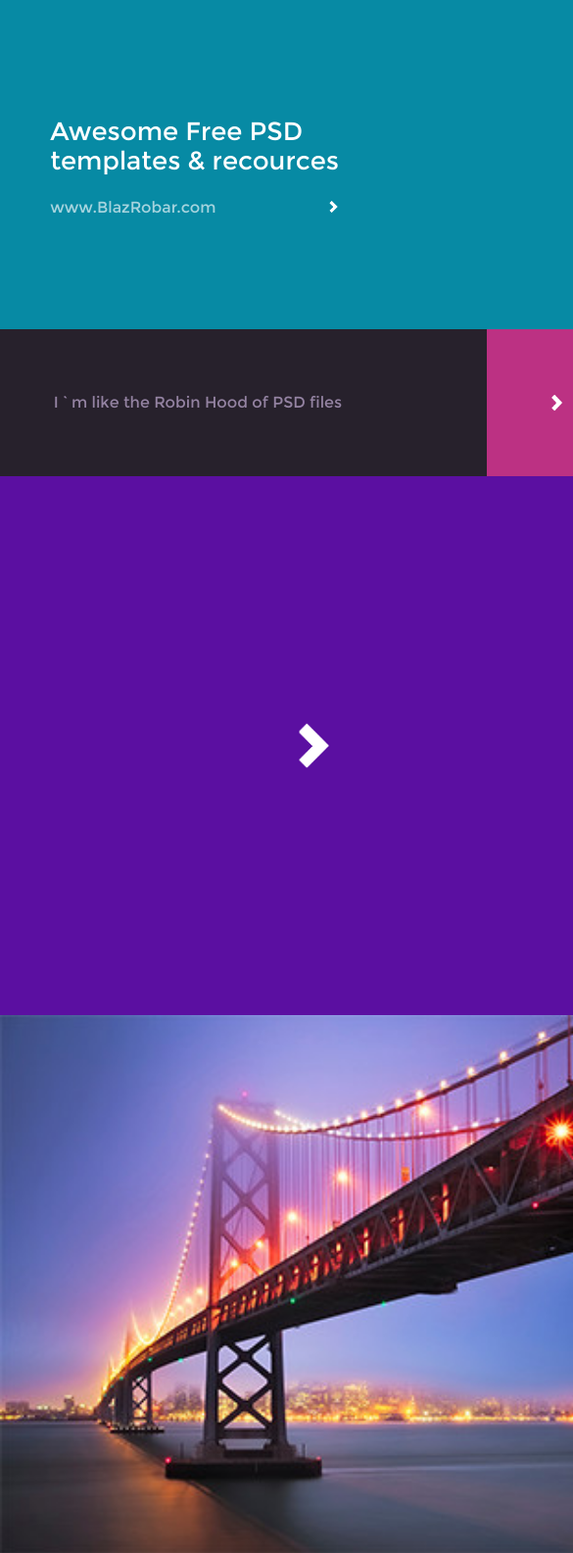
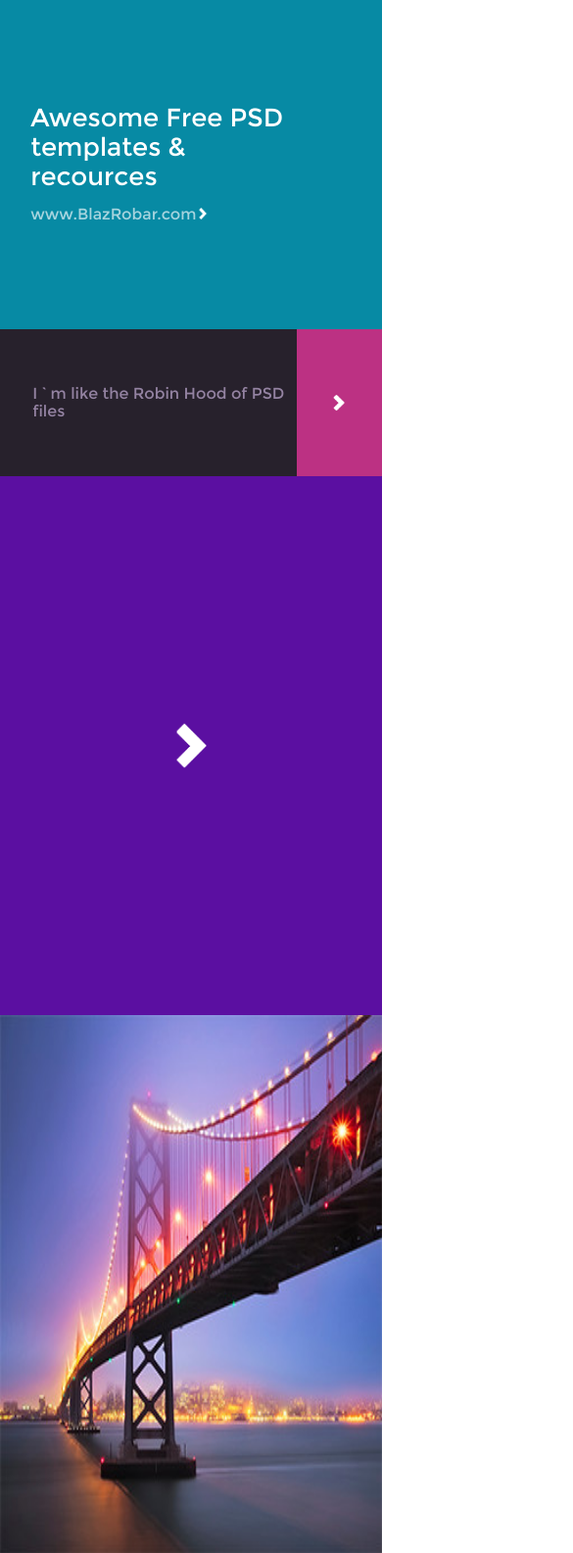
Before and after one commit to YuriyShandor/Responsive, a website: page index.html in a window 390 px wide. Shown: the part 88-1673 px from the top of the page at 98% size, 585 px wide, since content can reach past the window. Drawn offline with Linux system fonts and the light colour scheme.

Commit message:
Improve Mod_01

```diff
--- a/scss/main.scss
+++ b/scss/main.scss
@@ -4,7 +4,7 @@
 }
 
 .container {
-  width: 1024px;
+  width: 100%;
   margin: 0 auto;
   position: relative;
   display: flex;
@@ -116,20 +116,9 @@ body {
   }
 }
 
-
-@media screen and (max-width: 980px) {
-    .container {
-      width: 980px;
-    }
-}
-
 @media screen and (max-width: 640px) {
-    .container {
-      width: 640px;
-    }
-
     .header {
-      width: 640px;
+      width: inherit;
       height: 74px;
     }
 
@@ -144,12 +133,8 @@ body {
 }
 
 @media screen and (max-width: 320px) {
-    .container {
-      width: 320px;
-    }
-
     .header {
-      width: 320px;
+      width: inherit;
       height: 37px;
     }
 
@@ -177,7 +162,7 @@ body {
   justify-content: center;
 
   .title {
-    width: 70.3%;
+    width: 72.5%;
     margin-left: 8%;
     margin-top: 3%;
 
@@ -203,6 +188,7 @@ body {
     }
 
     img {
+      margin-left: auto;
       height: 24px;
       width: auto;
       cursor: pointer;
@@ -213,9 +199,6 @@ body {
 @media screen and (max-width: 980px) {
   .banner {
     height: 549px;
-    .title {
-      width: 72%;
-    }
   }
 }
 
@@ -337,12 +320,12 @@ body {
 
 .images {
   width: 100%;
-  height: 295px;
+  height: auto;
   display: flex;
   flex-wrap: wrap;
 
   .block_2 {
-    height: inherit;
+    height: 100%;
     background: #5b0fa1;
     display: flex;
     justify-content: center;
@@ -402,6 +385,7 @@ body {
   flex-direction: column;
 
   .site {
+    display: flex;
     margin-left: 7.9%;
 
     h1 {
```
Also changed, not shown: scss/main.min.css.
